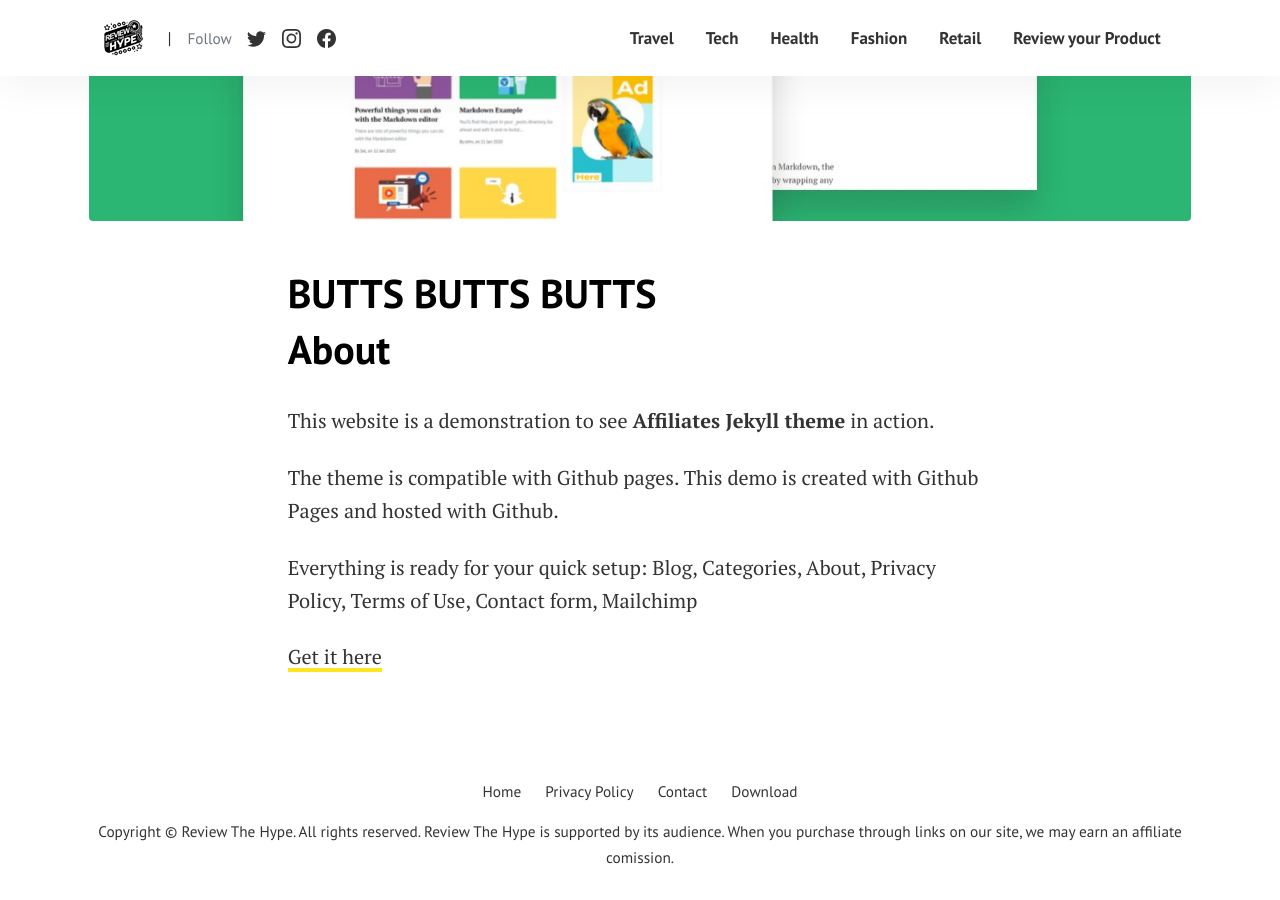
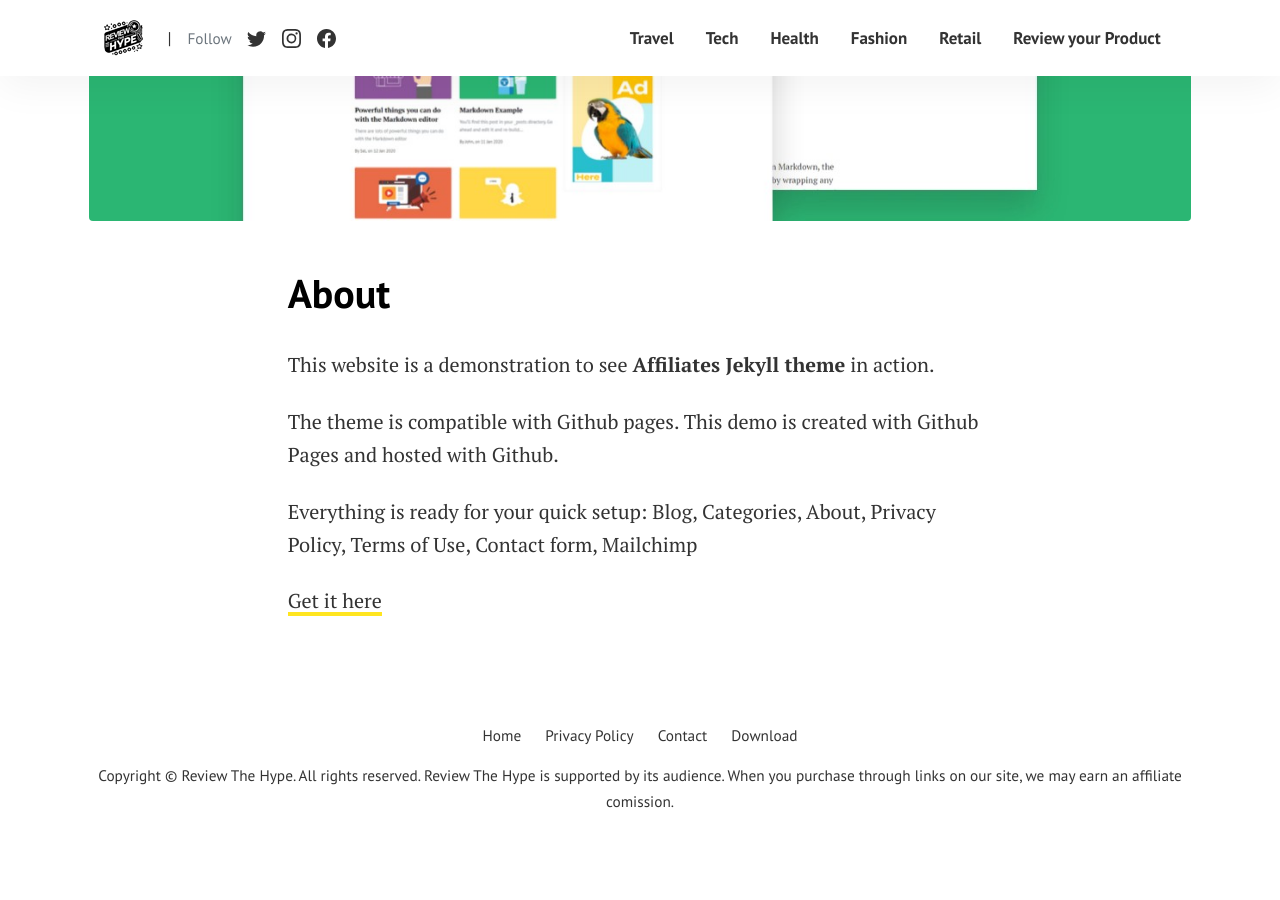
Before and after one commit to reviewthehype/reviewthehype, a Jekyll site: the page built from pages/about.md, in a window 1280 px wide and 900 px high, scrolled down 514 px. Built offline with Jekyll 4.4.1, drawn with Linux system fonts in a browser that asks for light colours; after the commit the page ends 1358 px from its top, so only the background shows below that.

Commit message:
removed butts

```diff
--- a/_layouts/page.html
+++ b/_layouts/page.html
@@ -10,7 +10,6 @@ layout: default
 <!-- End Featured Image -->
 
 <div class="col-lg-8 mx-auto">
-<h1> BUTTS BUTTS BUTTS </h1>
   <div class="mainheading">
     <h1 class="posttitle">{{ page.title }}</h1>
   </div>
```
